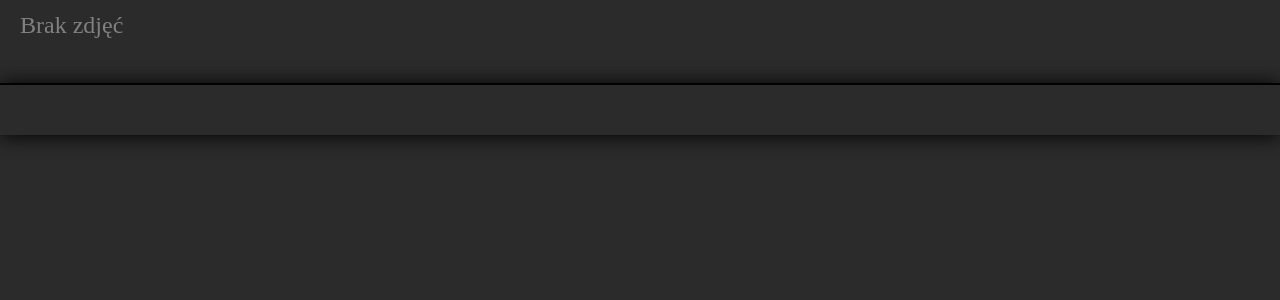
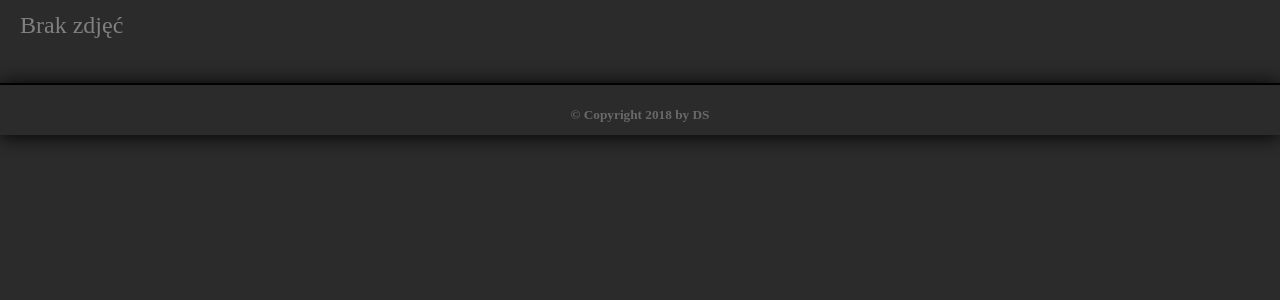
Before and after one commit to DorotaStaszczuk/SilverFox, a Django app: page /user/1/ in a window 1280 px wide. Shown: the part 416-716 px from the top of the page. Run offline with Django 3.2, Linux system fonts and the light colour scheme; the visitor is signed in with stand-in values (Sample User, id 1); data comes from the database, SQL or seed files in the repository; data that the repository does not hold is empty.

Commit message:
footer correction

```diff
--- a/SilverFox/templates/SilverFox/user_detail.html
+++ b/SilverFox/templates/SilverFox/user_detail.html
@@ -54,7 +54,7 @@
     </div>
         <div id="footer">
           {% block footer %}
-            {#© Copyright 2018 by DS#}
+            <h5> © Copyright 2018 by DS </h5>
           {% endblock %}
         </div>
   </body>
```
